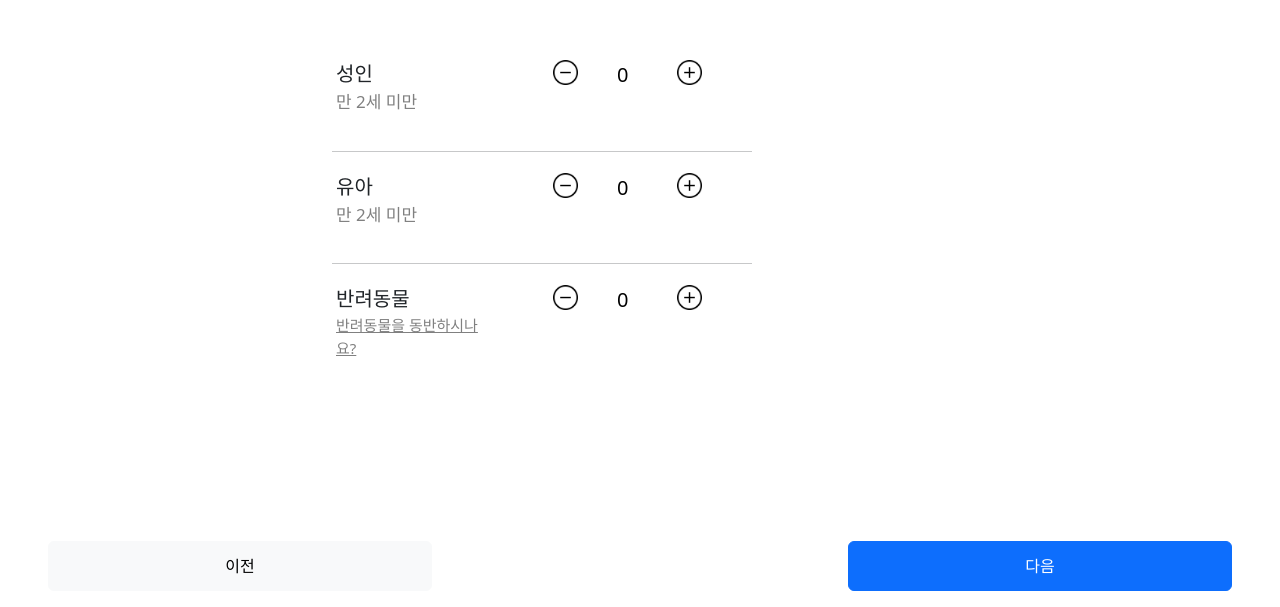
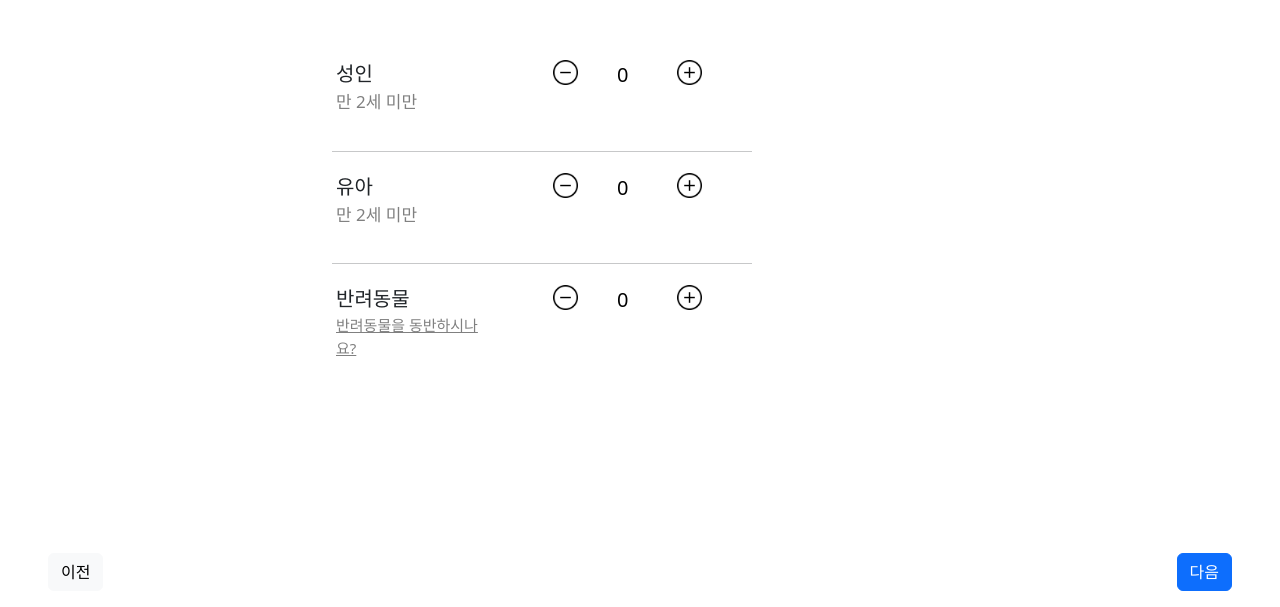
Before and after one commit to BearBnB505/BearBnB, a React (Create React App) app in the folder frontend/: page /guest in a window 1280 px wide. Shown: the part 193-800 px from the top of the page. Built offline with nearby package versions, Linux system fonts and the light colour scheme; what react-native would draw is missing.

Commit message:
숙소등록페이지 순서 수정

```diff
--- a/frontend/src/index.css
+++ b/frontend/src/index.css
@@ -12,17 +12,17 @@ code {
     monospace;
 }
 
-.btn {
-  margin-bottom: 10px;
-  width: 30%;
-  color: white;
-  background-color: pink;
-  height: 50px;
-  border: none;
-  border-radius: 10px;
-  cursor: pointer;
+/*.btn {*/
+/*  margin-bottom: 10px;*/
+/*  width: 30%;*/
+/*  color: white;*/
+/*  background-color: pink;*/
+/*  height: 50px;*/
+/*  border: none;*/
+/*  border-radius: 10px;*/
+/*  cursor: pointer;*/
 
-  &.active {
-   background-color: lightblue;
- }
-}
+/*  &.active {*/
+/*   background-color: lightblue;*/
+/* }*/
+/*}*/
--- a/frontend/src/lodging_reg/LodgingBedSelect.jsx
+++ b/frontend/src/lodging_reg/LodgingBedSelect.jsx
@@ -81,7 +81,7 @@ const LodgingBedSelect = () => {
             </div>
             <footer>
                 <Link to ={"/lodgingBasicInfo"}><button className={"btn btn-light position-absolute start-0 bottom-0 ms-5 mb-3"} >이전</button></Link>
-                <Link to = {"/lodgingCategorySelect"}><button className={"btn btn-primary position-absolute end-0 bottom-0 me-5 mb-3"}>다음</button></Link>
+                <Link to = {"/lodgingSecondWelcome"}><button className={"btn btn-primary position-absolute end-0 bottom-0 me-5 mb-3"}>다음</button></Link>
             </footer>
         </div>
     );
--- a/frontend/src/lodging_reg/LodgingSecondWelcome.jsx
+++ b/frontend/src/lodging_reg/LodgingSecondWelcome.jsx
@@ -23,8 +23,8 @@ function LodgingWelcome(){
                 </div>
             </div>
             <footer>
-                <Link to ={"/lodgingCategorySelect"}></Link><button className={"btn btn-light position-absolute start-0 bottom-0 ms-5 mb-3"} >이전</button>
-                <Link to = {"/lodgingConcept"}><button className={"btn btn-primary position-absolute end-0 bottom-0 me-5 mb-3"}>다음</button></Link>
+                <Link to ={"/lodgingBedSelect"}><button className={"btn btn-light position-absolute start-0 bottom-0 ms-5 mb-3"} >이전</button></Link>
+                <Link to = {"/lodgingCategorySelect"}><button className={"btn btn-primary position-absolute end-0 bottom-0 me-5 mb-3"}>다음</button></Link>
             </footer>
         </div>
     )
```
